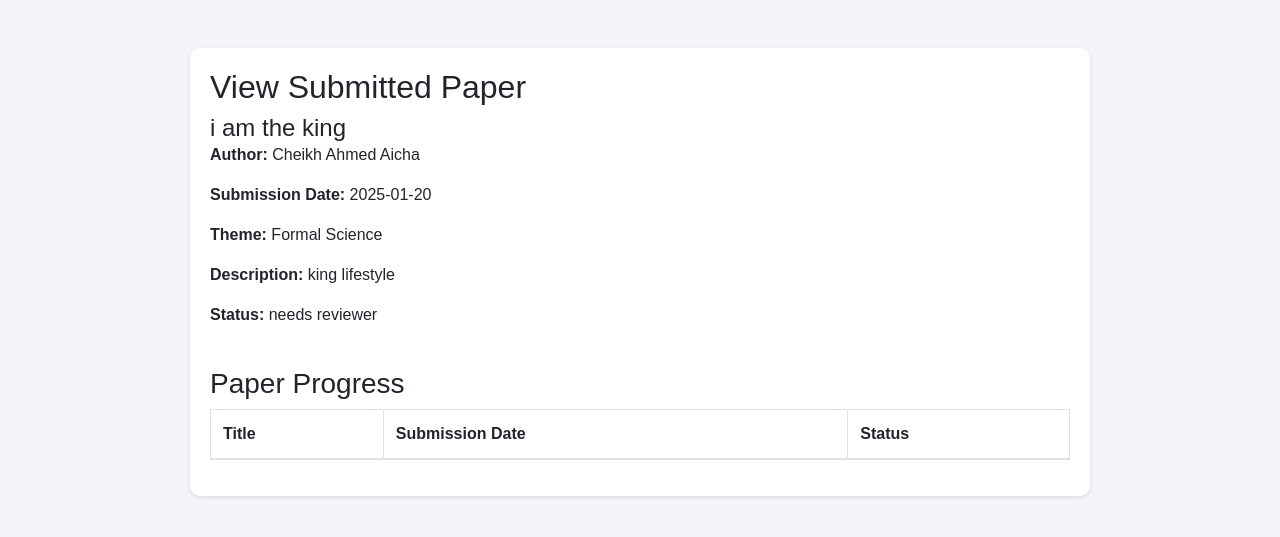
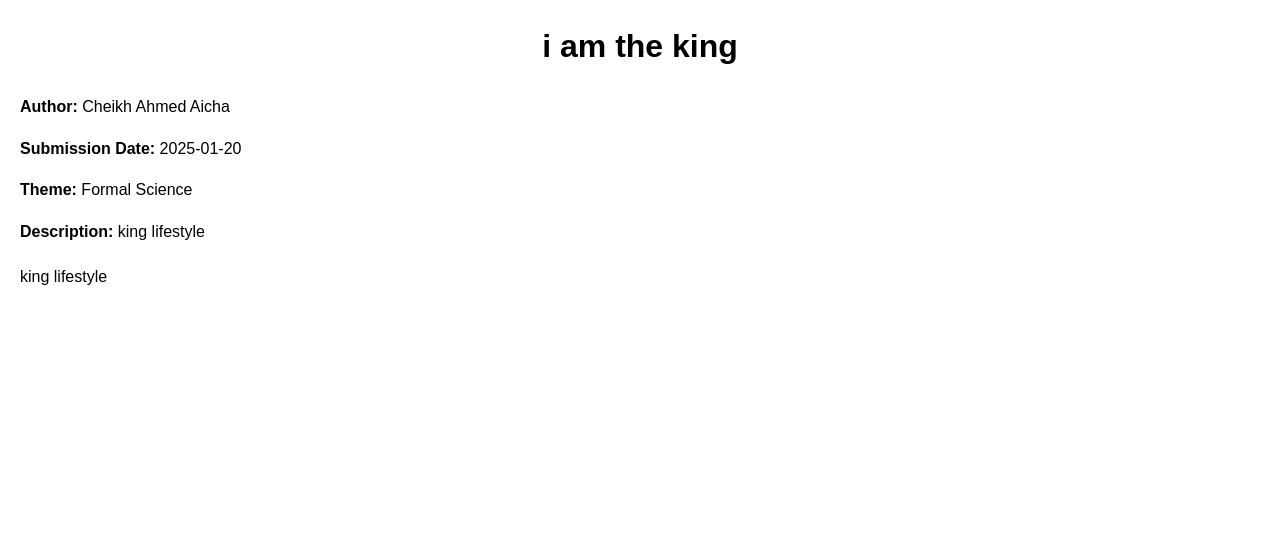
Before and after one commit to MarianaAAW/projectMerge_toGit, a Flask app: page /researchers_view_paper/5 in a window 1280 px wide. Shown: the top 537 px of the page. Run offline with Flask 3, Linux system fonts and the light colour scheme; a user stored in the database is signed in; lists and menus that the app fills with data are empty; some libraries are stand-ins or nearby versions.

Commit message:
new  commits

```diff
--- a/SOFT_PROJ_1.0/db_backend/routes.py
+++ b/SOFT_PROJ_1.0/db_backend/routes.py
@@ -290,6 +290,18 @@
 def researchers_view_paper(paper_id):
     paper = Paper.query.get_or_404(paper_id)
     return render_template('researchers_view_paper.html', paper=paper)
+
+# filepath: /c:/Users/ismai/OneDrive/Desktop/Soft_Proj_1.0-main/SOFT_PROJ_1.0/db_backend/routes.py
+from flask import send_file
+
+@app.route('/download_pdf/<int:paper_id>', methods=['GET'])
+@login_required
+def download_pdf(paper_id):
+    paper = Paper.query.get_or_404(paper_id)
+    if paper.pdf_path:
+        return send_file(paper.pdf_path, as_attachment=True)
+    flash('PDF not found.', 'error')
+    return redirect(url_for('researchers_view_paper', paper_id=paper.id))
 
 @app.route('/admins_dashboard', methods=['GET'])
 def admins_dashboard():
--- a/SOFT_PROJ_1.0/db_backend/templates/researchers_dashboard.html
+++ b/SOFT_PROJ_1.0/db_backend/templates/researchers_dashboard.html
@@ -111,6 +111,7 @@
                     <p><strong>Theme:</strong> {{ paper.theme }}</p>
                     <p><strong>Description:</strong> {{ paper.description }}</p>
                     <p><strong>Submission Date:</strong> {{ paper.submission_date.strftime('%Y-%m-%d') }}</p>
+                    <p><strong>Status:</strong> {{ paper.status }}</p>
                     {% if paper.status == 'published' %}
                     <p><strong>Publish Date:</strong> {{ paper.publish_date.strftime('%Y-%m-%d') }}</p>
                     {% endif %}
--- a/SOFT_PROJ_1.0/db_backend/templates/researchers_view_paper.html
+++ b/SOFT_PROJ_1.0/db_backend/templates/researchers_view_paper.html
@@ -4,95 +4,34 @@
 <head>
     <meta charset="UTF-8">
     <meta name="viewport" content="width=device-width, initial-scale=1.0">
-    <title>View Paper</title>
-    <link rel="stylesheet" href="https://stackpath.bootstrapcdn.com/bootstrap/4.5.2/css/bootstrap.min.css">
+    <title>{{ paper.title }}</title>
     <style>
         body {
             font-family: Arial, sans-serif;
-            margin: 0;
-            padding: 0;
-            background-color: #f4f4f9;
+            line-height: 1.6;
+            margin: 20px;
         }
-        .container {
-            max-width: 900px;
-            margin: 20px auto;
-            padding: 20px;
-            background: #fff;
-            border-radius: 10px;
-            box-shadow: 0 2px 5px rgba(0, 0, 0, 0.1);
+
+        h1 {
+            text-align: center;
         }
-        .article-header {
-            display: flex;
-            align-items: center;
-            gap: 20px;
-            margin-bottom: 20px;
-        }
-        .article-details {
-            flex-grow: 1;
-        }
-        .article-title {
-            font-size: 1.5em;
-            margin: 0;
-        }
-        .status-button {
-            padding: 5px 10px;
-            background-color: #17a2b8;
-            color: white;
-        }
-        .status-button:hover {
-            background-color: #138496;
-        }
-        .resubmit-link {
-            padding: 5px 10px;
-            background-color: #ffc107;
-            color: white;
-            text-decoration: none;
-        }
-        .resubmit-link:hover {
-            background-color: #e0a800;
+
+        .paper-content {
+            margin-top: 20px;
         }
     </style>
 </head>
 <body>
-    <div class="container mt-5">
-        <h2>View Submitted Paper</h2>
-
-        <!-- Article Details -->
-        <div class="article-header">
-            <div class="article-details">
-                <h1 class="article-title">{{ paper.title }}</h1>
-                <p><strong>Author:</strong> {{ paper.author.first_name }} {{ paper.author.last_name }}</p>
-                <p><strong>Submission Date:</strong> {{ paper.submission_date.strftime('%Y-%m-%d') }}</p>
-                <p><strong>Theme:</strong> {{ paper.theme }}</p>
-                <p><strong>Description:</strong> {{ paper.description }}</p>
-                <p><strong>Status:</strong> {{ paper.status }}</p>
-                {% if paper.status == 'published' %}
-                <p><strong>Publish Date:</strong> {{ paper.publish_date.strftime('%Y-%m-%d') }}</p>
-                {% endif %}
-            </div>
-        </div>
-
-        {% if current_user.role == 'researcher' %}
-        <!-- Researcher's Table for All Submitted Papers -->
-        <h3 class="mt-4">Paper Progress</h3>
-        <table class="table table-bordered table-striped">
-            <thead>
-                <tr>
-                    <th>Title</th>
-                    <th>Submission Date</th>
-                    <th>Status</th>
-                </tr>
-            </thead>
-            <tbody>
-                {% for paper in papers %}
-                <tr>
-                    <td>{{ paper.title }}</td>
-                    <td>{{ paper.submission_date.strftime('%Y-%m-%d') }}</td>
-                    <td>{{ paper.status }}</td>
-                </tr>
-                {% endfor %}
-            </tbody>
-        </table>
+    <h1>{{ paper.title }}</h1>
+    <p><strong>Author:</strong> {{ paper.author.first_name }} {{ paper.author.last_name }}</p>
+    <p><strong>Submission Date:</strong> {{ paper.submission_date.strftime('%Y-%m-%d') }}</p>
+    <p><strong>Theme:</strong> {{ paper.theme }}</p>
+    <p><strong>Description:</strong> {{ paper.description }}</p>
+    <div class="paper-content">
+        {% if paper.pdf_path %}
+        <a href="{{ url_for('download_pdf', paper_id=paper.id) }}">Download PDF</a>
+        {% else %}
+        {{ paper.content | safe }}
         {% endif %}
     </div>
 </body>
```
Also changed, not shown: SOFT_PROJ_1.0/db_backend/templates/test.html (deleted, +0 -128 lines), SOFT_PROJ_1.0/db_backend/templates/test2.html (deleted, +0 -35 lines), SOFT_PROJ_1.0/instance/research_portal.db.
